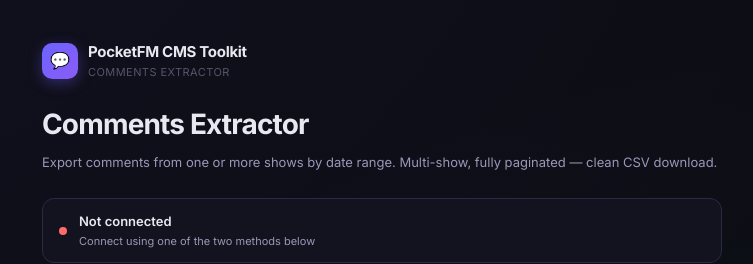
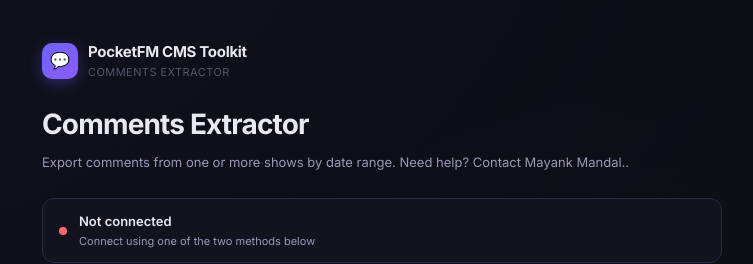
Before and after one commit to con-mayankmandal-netizen/Comments, a plain HTML site: page index.html in a window 1280 px wide. Shown: the top 264 px of the page, without its empty margins (258-1011 px from the left). Drawn offline with Linux system fonts and the light colour scheme.

Commit message:
Update index.html

```diff
--- a/index.html
+++ b/index.html
@@ -111,7 +111,7 @@
   <div><div class="bnm">PocketFM CMS Toolkit</div><div class="bsb">Comments Extractor</div></div>
 </div>
 <h1>Comments Extractor</h1>
-<div class="dsc">Export comments from one or more shows by date range. Multi-show, fully paginated — clean CSV download.</div>
+<div class="dsc">Export comments from one or more shows by date range. Need help? Contact Mayank Mandal..</div>
 <div class="sess">
   <div class="dot" id="dot"></div>
   <div><div class="snm" id="snm">Not connected</div><div class="ssb" id="ssb">Connect using one of the two methods below</div></div>
```
